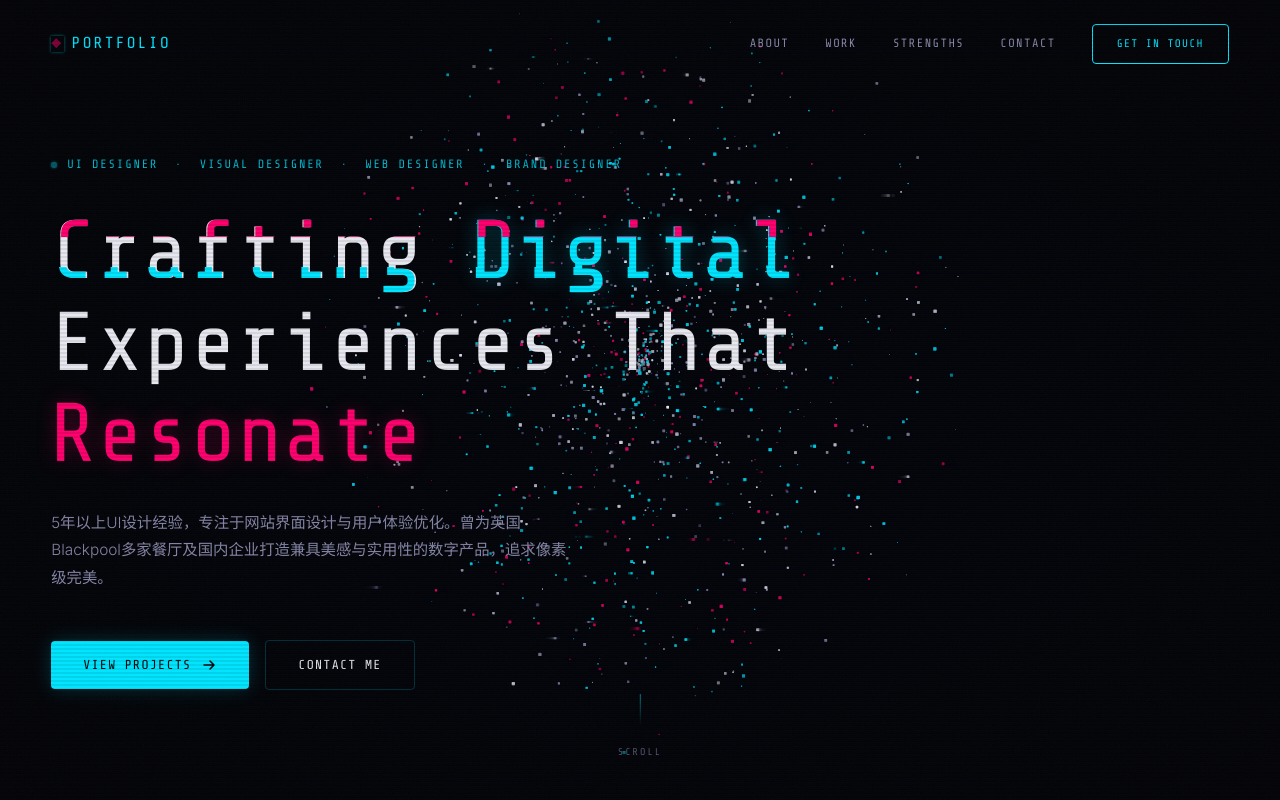
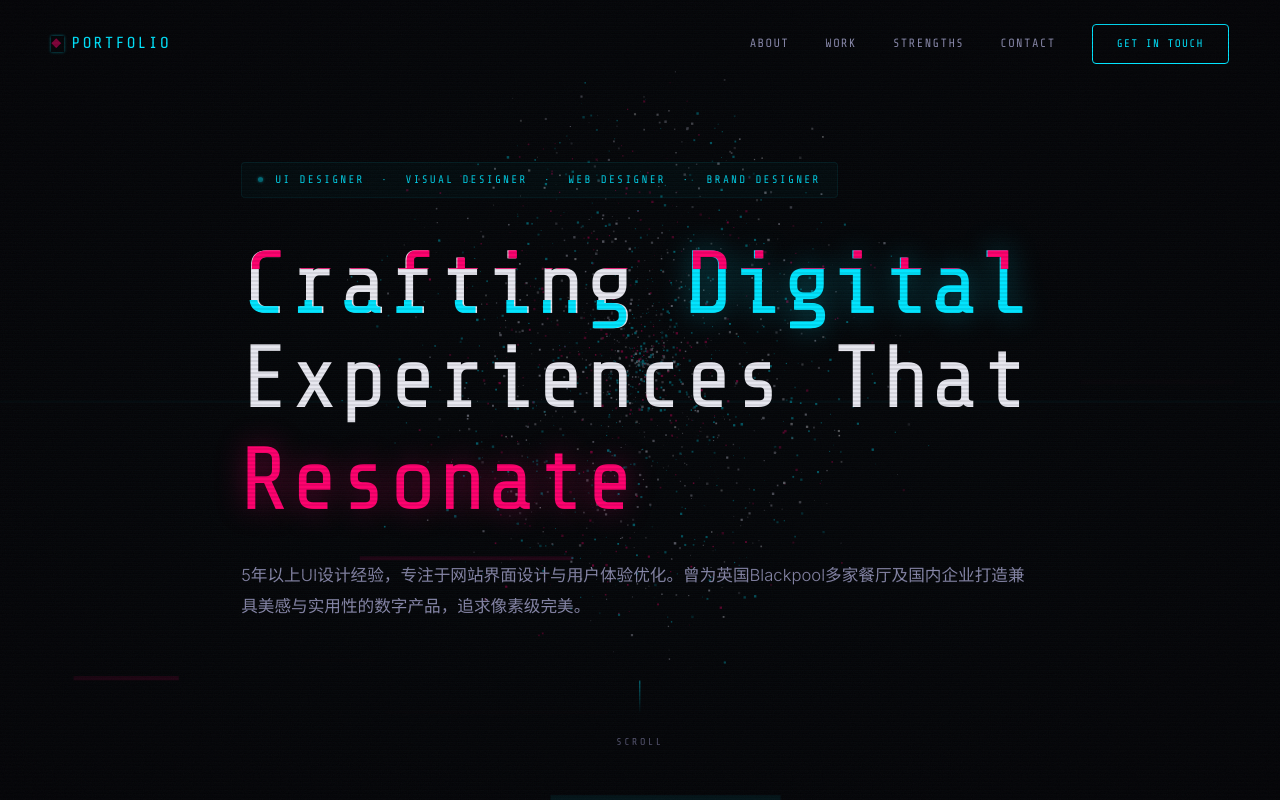
Before and after one commit to 13384741205/protfolio, a React (Vite) app: page / in a window 1280 px wide. Shown: the top 800 px of the page. Built offline with nearby package versions, Linux system fonts and the light colour scheme.

Commit message:
feat: add cyberpunk intro animation and optimize hero layout

```diff
--- a/src/components/Hero.css
+++ b/src/components/Hero.css
@@ -11,6 +11,11 @@
   position: absolute;
   inset: 0;
   z-index: 0;
+  transition: opacity 0.8s ease;
+}
+
+.hero__canvas--faded {
+  opacity: 0.4;
 }
 
 .hero__scanlines {
@@ -51,34 +56,40 @@
   inset: 0;
   z-index: 1;
   pointer-events: none;
-  background: radial-gradient(ellipse at center, transparent 40%, rgba(5,5,8,0.7) 100%);
+  background: radial-gradient(ellipse at center, transparent 40%, rgba(5,5,8,0.8) 100%);
 }
 
 .hero__content {
   position: relative;
   z-index: 3;
-  padding-top: 120px;
-  padding-bottom: 80px;
+  padding-top: 140px;
+  padding-bottom: 100px;
   width: 100%;
+  max-width: 900px;
+  margin: 0 auto;
 }
 
 .hero__tag {
   display: inline-flex;
   align-items: center;
-  gap: 10px;
+  gap: 12px;
   font-family: var(--font-display);
-  font-size: 12px;
+  font-size: 11px;
   font-weight: 400;
   color: var(--accent);
-  letter-spacing: 0.15em;
+  letter-spacing: 0.2em;
   text-transform: uppercase;
-  margin-bottom: 32px;
-  opacity: 0.8;
+  margin-bottom: 40px;
+  opacity: 0.9;
+  padding: 8px 16px;
+  border: 1px solid var(--border);
+  border-radius: var(--radius);
+  background: rgba(0, 229, 255, 0.03);
 }
 
 .hero__tag-dot {
-  width: 6px;
-  height: 6px;
+  width: 5px;
+  height: 5px;
   border-radius: 50%;
   background: var(--accent);
   animation: pulse-dot 2s ease infinite;
@@ -92,88 +103,140 @@
 
 .hero__title {
   font-family: var(--font-display);
-  font-size: clamp(42px, 6.5vw, 100px);
+  font-size: clamp(44px, 7vw, 110px);
   font-weight: 400;
-  line-height: 1.1;
-  letter-spacing: 0.02em;
-  margin-bottom: 28px;
+  line-height: 1.05;
+  letter-spacing: 0.01em;
+  margin-bottom: 32px;
   color: var(--text-primary);
+}
+
+.hero__title-line {
+  display: inline-block;
+  opacity: 0;
+  transform: translateY(30px);
+  transition: opacity 0.8s ease, transform 0.8s ease;
+}
+
+.hero__title-line.visible {
+  opacity: 1;
+  transform: translateY(0);
 }
 
 .hero__title em {
   font-style: normal;
   color: var(--accent);
-  text-shadow: 0 0 20px rgba(0, 229, 255, 0.3);
+  text-shadow: 0 0 30px rgba(0, 229, 255, 0.4);
+}
+
+.hero__title-line--accent {
+  display: block;
+  margin-top: 8px;
 }
 
 .hero__title-accent {
   color: var(--accent-secondary);
-  text-shadow: 0 0 20px rgba(255, 0, 110, 0.3);
+  text-shadow: 0 0 30px rgba(255, 0, 110, 0.4);
+  position: relative;
 }
 
 .hero__subtitle {
-  font-size: clamp(14px, 1.2vw, 17px);
+  font-size: clamp(15px, 1.3vw, 18px);
   color: var(--text-secondary);
-  max-width: 520px;
-  line-height: 1.8;
-  margin-bottom: 48px;
+  max-width: 560px;
+  line-height: 1.9;
+  margin-bottom: 56px;
   font-weight: 300;
   font-family: var(--font-sans);
+  opacity: 0;
+  transform: translateY(20px);
+  transition: opacity 0.8s ease 0.2s, transform 0.8s ease 0.2s;
+}
+
+.hero__subtitle.visible {
+  opacity: 1;
+  transform: translateY(0);
 }
 
 .hero__actions {
   display: flex;
   align-items: center;
-  gap: 16px;
+  gap: 20px;
   flex-wrap: wrap;
 }
 
 .hero__btn {
   display: inline-flex;
   align-items: center;
-  gap: 10px;
+  gap: 12px;
   font-family: var(--font-display);
   font-size: 13px;
   font-weight: 400;
-  padding: 14px 32px;
+  padding: 16px 36px;
   border-radius: var(--radius);
   transition: all 0.3s;
-  letter-spacing: 0.1em;
+  letter-spacing: 0.12em;
   text-transform: uppercase;
+  opacity: 0;
+  transform: translateY(20px);
+}
+
+.hero__btn.visible {
+  opacity: 1;
+  transform: translateY(0);
 }
 
 .hero__btn--primary {
   background: var(--accent);
   color: var(--bg-primary);
-  box-shadow: 0 0 20px rgba(0, 229, 255, 0.2);
+  box-shadow: 0 0 25px rgba(0, 229, 255, 0.25);
+  position: relative;
+  overflow: hidden;
+}
+
+.hero__btn--primary::before {
+  content: '';
+  position: absolute;
+  top: 0;
+  left: -100%;
+  width: 100%;
+  height: 100%;
+  background: linear-gradient(90deg, transparent, rgba(255,255,255,0.2), transparent);
+  transition: left 0.5s;
+}
+
+.hero__btn--primary:hover::before {
+  left: 100%;
 }
 
 .hero__btn--primary:hover {
   background: #33eeff;
-  transform: translateY(-2px);
-  box-shadow: 0 0 30px rgba(0, 229, 255, 0.4);
+  transform: translateY(-3px);
+  box-shadow: 0 0 40px rgba(0, 229, 255, 0.5);
 }
 
 .hero__btn--ghost {
   border: 1px solid var(--border-hover);
   color: var(--text-primary);
+  background: rgba(0, 229, 255, 0.02);
 }
 
 .hero__btn--ghost:hover {
   border-color: var(--accent);
   color: var(--accent);
-  box-shadow: 0 0 15px rgba(0, 229, 255, 0.15);
+  box-shadow: 0 0 20px rgba(0, 229, 255, 0.2);
+  background: rgba(0, 229, 255, 0.05);
 }
 
 .hero__scroll {
   position: absolute;
-  bottom: 40px;
+  bottom: 50px;
   left: 50%;
   transform: translateX(-50%);
   display: flex;
   flex-direction: column;
   align-items: center;
-  gap: 10px;
+  gap: 12px;
   z-index: 3;
 }
 
@@ -181,13 +244,13 @@
   font-family: var(--font-display);
   font-size: 10px;
   text-transform: uppercase;
-  letter-spacing: 0.2em;
+  letter-spacing: 0.25em;
   color: var(--text-muted);
 }
 
 .hero__scroll-line {
   width: 1px;
-  height: 48px;
+  height: 50px;
   background: linear-gradient(to bottom, var(--accent), transparent);
   animation: scroll-line 2s ease infinite;
 }
@@ -247,9 +310,18 @@
 
 @media (max-width: 768px) {
   .hero__content {
-    padding-top: 100px;
+    padding-top: 110px;
+    padding-bottom: 80px;
   }
   .hero__title {
-    font-size: clamp(32px, 10vw, 60px);
+    font-size: clamp(34px, 11vw, 65px);
+  }
+  .hero__tag {
+    font-size: 10px;
+    padding: 6px 12px;
+  }
+  .hero__actions {
+    flex-direction: column;
+    align-items: flex-start;
   }
 }
--- a/src/components/Hero.jsx
+++ b/src/components/Hero.jsx
@@ -1,8 +1,9 @@
-import { useEffect, useRef } from 'react';
+import { useEffect, useRef, useState } from 'react';
 import './Hero.css';
 
-function GlitchCanvas() {
+function CyberpunkIntro() {
   const canvasRef = useRef(null);
+  const [introComplete, setIntroComplete] = useState(false);
 
   useEffect(() => {
     const canvas = canvasRef.current;
@@ -10,8 +11,8 @@ function GlitchCanvas() {
     const ctx = canvas.getContext('2d');
     let animId;
     let w, h;
-    let particles = [];
-    let time = 0;
+    let startTime = Date.now();
+    const INTRO_DURATION = 4000; // 4 seconds intro
 
     const resize = () => {
       w = canvas.width = window.innerWidth;
@@ -20,29 +21,25 @@ function GlitchCanvas() {
     resize();
     window.addEventListener('resize', resize);
 
-    // Create particles that form a face-like shape
-    const createParticles = () => {
-      particles = [];
-      const count = Math.floor((w * h) / 800);
-      for (let i = 0; i < count; i++) {
-        // Bias particles toward center to form a vague face silhouette
+    // Particle system for face silhouette
+    const particles = [];
+    const particleCount = Math.floor((w * h) / 600);
+
+    for (let i = 0; i < particleCount; i++) {
       const angle = Math.random() * Math.PI * 2;
-        const radius = Math.random() * Math.min(w, h) * 0.45;
-        const x = w / 2 + Math.cos(angle) * radius * (0.6 + Math.random() * 0.4);
-        const y = h / 2 + Math.sin(angle) * radius * (0.8 + Math.random() * 0.3) - h * 0.05;
+      const radius = Math.random() * Math.min(w, h) * 0.4;
+      const x = w / 2 + Math.cos(angle) * radius * (0.5 + Math.random() * 0.5);
+      const y = h / 2 + Math.sin(angle) * radius * (0.7 + Math.random() * 0.3) - h * 0.05;
 
-        // Color: cyan, magenta, white, with occasional accent
       const colorRoll = Math.random();
       let color;
-        if (colorRoll < 0.35) {
-          color = `rgba(0, 229, 255, ${0.1 + Math.random() * 0.5})`;
-        } else if (colorRoll < 0.55) {
-          color = `rgba(255, 0, 110, ${0.1 + Math.random() * 0.4})`;
-        } else if (colorRoll < 0.85) {
-          const brightness = 150 + Math.floor(Math.random() * 105);
-          color = `rgba(${brightness}, ${brightness}, ${brightness + 20}, ${0.15 + Math.random() * 0.5})`;
+      if (colorRoll < 0.4) {
+        color = { r: 0, g: 229, b: 255 }; // Cyan
+      } else if (colorRoll < 0.6) {
+        color = { r: 255, g: 0, b: 110 }; // Magenta
       } else {
-          color = `rgba(200, 200, 255, ${0.05 + Math.random() * 0.2})`;
+        const brightness = 180 + Math.floor(Math.random() * 75);
+        color = { r: brightness, g: brightness, b: brightness + 20 };
       }
 
       particles.push({
@@ -50,50 +47,106 @@ function GlitchCanvas() {
         y,
         baseX: x,
         baseY: y,
-          size: Math.random() * 2.5 + 0.5,
+        size: Math.random() * 2 + 0.5,
         color,
-          speed: 0.3 + Math.random() * 0.7,
+        speed: 0.2 + Math.random() * 0.5,
         phase: Math.random() * Math.PI * 2,
-          glitchOffset: 0,
+        alpha: 0,
+        targetAlpha: 0.3 + Math.random() * 0.7,
       });
     }
-    };
-    createParticles();
+
+    // Glitch blocks
+    const glitchBlocks = [];
+    for (let i = 0; i < 8; i++) {
+      glitchBlocks.push({
+        x: Math.random() * w,
+        y: Math.random() * h,
+        width: 50 + Math.random() * 200,
+        height: 2 + Math.random() * 4,
+        alpha: 0,
+        speed: 0.5 + Math.random() * 1,
+      });
+    }
 
     const draw = () => {
-      time += 0.016;
-      ctx.fillStyle = 'rgba(5, 5, 8, 0.15)';
+      const elapsed = Date.now() - startTime;
+      const progress = Math.min(elapsed / INTRO_DURATION, 1);
+
+      // Fade to black at end
+      if (progress > 0.85) {
+        const fadeProgress = (progress - 0.85) / 0.15;
+        ctx.fillStyle = `rgba(5, 5, 8, ${fadeProgress})`;
         ctx.fillRect(0, 0, w, h);
-
-      // Occasional horizontal glitch line
-      if (Math.random() < 0.008) {
-        const glitchY = Math.random() * h;
-        const glitchH = 1 + Math.random() * 3;
-        const offset = (Math.random() - 0.5) * 20;
-        ctx.fillStyle = `rgba(0, 229, 255, ${0.1 + Math.random() * 0.3})`;
-        ctx.fillRect(offset, glitchY, w, glitchH);
+      } else {
+        ctx.fillStyle = 'rgba(5, 5, 8, 0.1)';
+        ctx.fillRect(0, 0, w, h);
       }
 
+      // Draw particles with reveal animation
+      const revealRadius = progress * Math.max(w, h) * 0.8;
+
       for (const p of particles) {
-        // Glitch displacement
-        if (Math.random() < 0.003) {
-          p.glitchOffset = (Math.random() - 0.5) * 30;
-        } else {
-          p.glitchOffset *= 0.9;
+        const distFromCenter = Math.sqrt(
+          Math.pow(p.baseX - w / 2, 2) + Math.pow(p.baseY - h / 2, 2)
+        );
+
+        if (distFromCenter < revealRadius) {
+          p.alpha += (p.targetAlpha - p.alpha) * 0.05;
         }
 
-        // Floating motion
-        const floatX = Math.sin(time * p.speed + p.phase) * 1.5;
-        const floatY = Math.cos(time * p.speed * 0.7 + p.phase) * 1;
+        // Glitch displacement
+        if (Math.random() < 0.002) {
+          p.glitchOffset = (Math.random() - 0.5) * 40;
+        } else {
+          p.glitchOffset = (p.glitchOffset || 0) * 0.9;
+        }
 
-        const drawX = p.baseX + floatX + p.glitchOffset;
+        const floatX = Math.sin(elapsed * 0.001 * p.speed + p.phase) * 2;
+        const floatY = Math.cos(elapsed * 0.0007 * p.speed + p.phase) * 1.5;
+
+        const drawX = p.baseX + floatX + (p.glitchOffset || 0);
         const drawY = p.baseY + floatY;
 
-        ctx.fillStyle = p.color;
+        ctx.fillStyle = `rgba(${p.color.r}, ${p.color.g}, ${p.color.b}, ${p.alpha})`;
         ctx.fillRect(drawX, drawY, p.size, p.size);
       }
 
+      // Draw glitch blocks
+      for (const block of glitchBlocks) {
+        if (Math.random() < 0.01) {
+          block.alpha = 0.3 + Math.random() * 0.4;
+          block.x = Math.random() * w;
+          block.y = Math.random() * h;
+        } else {
+          block.alpha *= 0.95;
+        }
+
+        if (block.alpha > 0.01) {
+          const isCyan = Math.random() > 0.5;
+          ctx.fillStyle = isCyan
+            ? `rgba(0, 229, 255, ${block.alpha})`
+            : `rgba(255, 0, 110, ${block.alpha})`;
+          ctx.fillRect(block.x, block.y, block.width, block.height);
+        }
+      }
+
+      // Horizontal scan line
+      const scanY = (elapsed * 0.1) % h;
+      ctx.fillStyle = 'rgba(0, 229, 255, 0.1)';
+      ctx.fillRect(0, scanY, w, 2);
+
+      // Occasional full-screen glitch
+      if (Math.random() < 0.003) {
+        ctx.fillStyle = `rgba(0, 229, 255, ${0.05 + Math.random() * 0.1})`;
+        ctx.fillRect(0, 0, w, h);
+      }
+
+      if (progress < 1) {
         animId = requestAnimationFrame(draw);
+      } else {
+        setIntroComplete(true);
+      }
     };
 
     // Initial clear
@@ -107,13 +160,33 @@ function GlitchCanvas() {
     };
   }, []);
 
-  return <canvas ref={canvasRef} className="hero__canvas" />;
+  return (
+    <canvas
+      ref={canvasRef}
+      className={`hero__canvas ${introComplete ? 'hero__canvas--faded' : ''}`}
+    />
+  );
+}
+
+function AnimatedText({ children, className, delay = 0 }) {
+  const [visible, setVisible] = useState(false);
+
+  useEffect(() => {
+    const timer = setTimeout(() => setVisible(true), delay);
+    return () => clearTimeout(timer);
+  }, [delay]);
+
+  return (
+    <span className={`${className} ${visible ? 'visible' : ''}`}>
+      {children}
+    </span>
+  );
 }
 
 export default function Hero() {
   return (
     <section className="hero" id="hero">
-      <GlitchCanvas />
+      <CyberpunkIntro />
       <div className="hero__scanlines" />
       <div className="hero__vignette" />
       <div className="hero__glitch-line" />
@@ -124,28 +197,42 @@ export default function Hero() {
           <span className="hero__tag-dot" />
           UI Designer &nbsp;·&nbsp; Visual Designer &nbsp;·&nbsp; Web Designer &nbsp;·&nbsp; Brand Designer
         </div>
+
         <h1 className="hero__title">
+          <AnimatedText className="hero__title-line" delay={4200}>
             <span
               className="hero__glitch-title"
               data-text="Crafting Digital"
             >
               Crafting <em>Digital</em>
             </span>
+          </AnimatedText>
           <br />
-          Experiences That<br />
+          <AnimatedText className="hero__title-line" delay={4400}>
+            Experiences That
+          </AnimatedText>
+          <br />
+          <AnimatedText className="hero__title-line hero__title-line--accent" delay={4600}>
             <span className="hero__title-accent">Resonate</span>
+          </AnimatedText>
         </h1>
-        <p className="hero__subtitle">
+
+        <AnimatedText className="hero__subtitle" delay={4800}>
           5年以上UI设计经验，专注于网站界面设计与用户体验优化。曾为英国Blackpool多家餐厅及国内企业打造兼具美感与实用性的数字产品，追求像素级完美。
-        </p>
+        </AnimatedText>
+
         <div className="hero__actions">
+          <AnimatedText delay={5000}>
             <a href="#work" className="hero__btn hero__btn--primary">
               View Projects
               <svg width="16" height="16" viewBox="0 0 16 16" fill="none">
                 <path d="M3 8h10M9 4l4 4-4 4" stroke="currentColor" strokeWidth="1.5" strokeLinecap="round" strokeLinejoin="round"/>
               </svg>
             </a>
+          </AnimatedText>
+          <AnimatedText delay={5100}>
             <a href="#contact" className="hero__btn hero__btn--ghost">Contact Me</a>
+          </AnimatedText>
         </div>
       </div>
 
```
Lines whose indentation alone changed are shown as unchanged.
